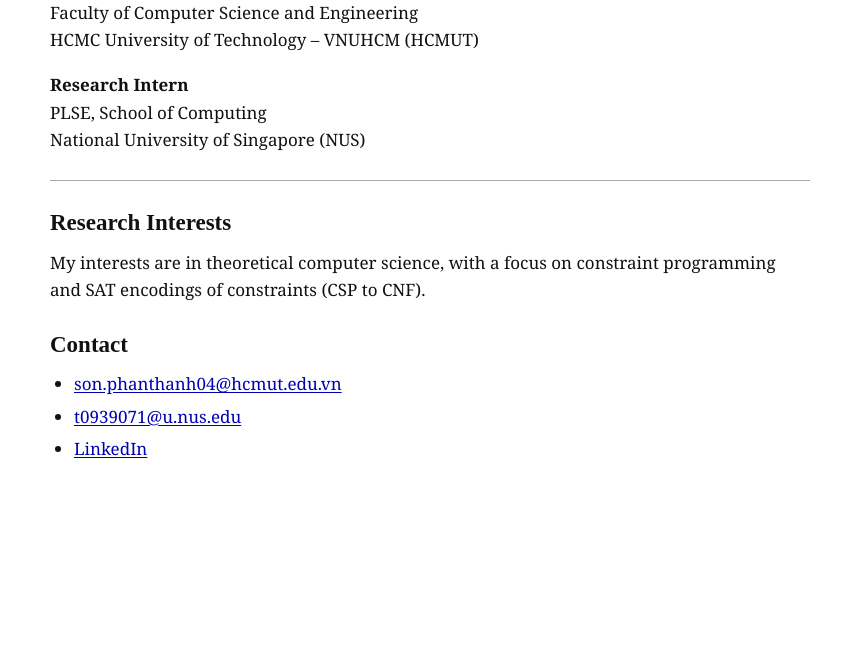
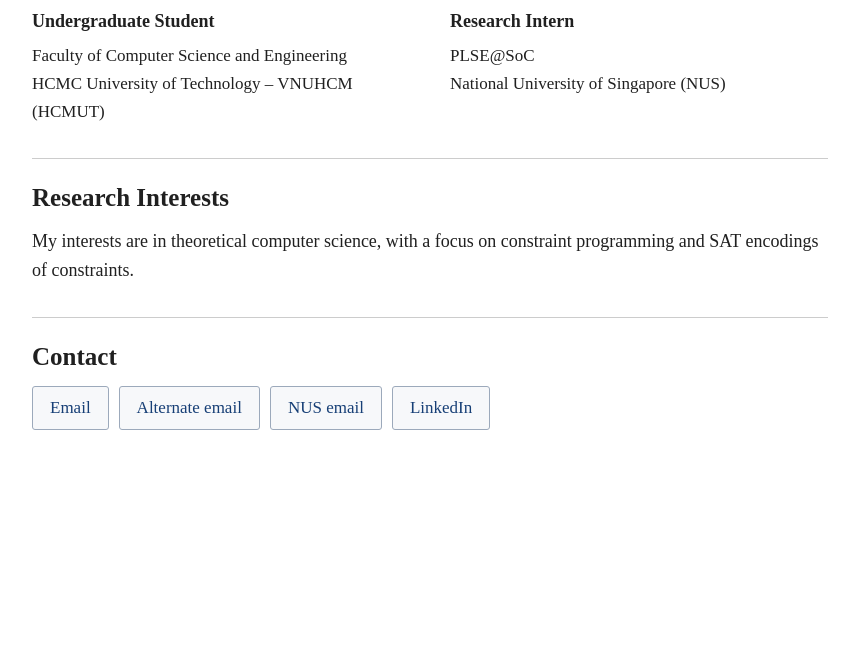
Before and after one commit to thanhson03041/thanhson03041.github.io, a plain HTML site: page index.html in a window 1280 px wide. Shown: the part 139-800 px from the top of the page, without its empty margins (210-1069 px from the left). Drawn offline with Linux system fonts and the light colour scheme.

Commit message:
Refine academic layout, wording, and contact buttons

```diff
--- a/index.html
+++ b/index.html
@@ -3,49 +3,53 @@
 <head>
 <meta charset="utf-8">
 <meta name="viewport" content="width=device-width, initial-scale=1">
-<meta name="description" content="Phan Thanh Son — undergraduate student at HCMUT and research intern at PLSE, School of Computing, National University of Singapore.">
+<meta name="description" content="Phan Thanh Son — undergraduate student at HCMUT and research intern at PLSE@SoC, National University of Singapore. Research interests in theoretical computer science, constraint programming, and SAT encodings of constraints.">
 <title>Phan Thanh Son</title>
 <style>
 html { color-scheme: light; }
-body { max-width: 760px; margin: 48px auto; padding: 0 22px; background: #fff; color: #111; font-family: Georgia, "Times New Roman", serif; font-size: 17px; line-height: 1.6; }
-h1, h2 { font-family: "Times New Roman", Times, serif; line-height: 1.2; }
-h1 { margin: 0 0 22px; font-size: 34px; }
-h2 { margin: 28px 0 12px; font-size: 23px; }
-p { margin: 0 0 18px; }
-a { color: #0000b3; text-decoration: underline; text-underline-offset: 2px; }
-a:visited { color: #551a8b; }
-a:hover { color: #000; }
-a:focus-visible { outline: 2px solid #0000b3; outline-offset: 3px; }
-hr { border: 0; border-top: 1px solid #aaa; margin: 27px 0; }
-ul { padding-left: 24px; margin: 0; }
-li { margin: 5px 0; }
-.contact a { overflow-wrap: anywhere; }
-@media (max-width: 480px) { body { margin: 28px auto; padding: 0 18px; font-size: 16px; } h1 { font-size: 30px; } }
+* { box-sizing: border-box; }
+body { max-width: 844px; margin: 64px auto; padding: 0 24px; background: #fff; color: #202020; font-family: "Times New Roman", Times, serif; font-size: 18px; line-height: 1.6; }
+h1, h2 { line-height: 1.2; }
+h1 { margin: 0 0 32px; font-size: 42px; font-weight: 700; }
+h2 { margin: 0 0 14px; font-size: 25px; }
+p { margin: 0; }
+.affiliations { display: grid; grid-template-columns: 1fr 1fr; gap: 24px 40px; }
+.affiliation { font-size: 17px; line-height: 1.65; }
+.affiliation strong { display: inline-block; margin-bottom: 5px; font-size: 18px; }
+section { border-top: 1px solid #ccc; margin-top: 32px; padding-top: 24px; }
+a { color: #173f76; }
+a:focus-visible { outline: 2px solid #173f76; outline-offset: 4px; }
+.contact-links { display: flex; flex-wrap: wrap; gap: 10px; }
+.contact-links a { display: inline-flex; align-items: center; justify-content: center; min-height: 44px; padding: 7px 17px; border: 1px solid #9ca9bb; border-radius: 3px; background: #f7f8fa; color: #173f76; font-size: 17px; line-height: 1.4; text-decoration: none; }
+.contact-links a:hover { background: #eaf0f7; border-color: #173f76; }
+@media (max-width: 600px) { body { margin: 32px auto; padding: 0 20px; font-size: 17px; } h1 { font-size: 36px; margin-bottom: 24px; } h2 { font-size: 23px; } .affiliations { grid-template-columns: 1fr; gap: 20px; } section { margin-top: 26px; padding-top: 22px; } }
 </style>
 </head>
 <body>
 <main>
 <header>
 <h1>Phan Thanh Son</h1>
-<p><strong>Undergraduate Student</strong><br>
+<div class="affiliations">
+<p class="affiliation"><strong>Undergraduate Student</strong><br>
 Faculty of Computer Science and Engineering<br>
 HCMC University of Technology – VNUHCM (HCMUT)</p>
-<p><strong>Research Intern</strong><br>
-PLSE, School of Computing<br>
+<p class="affiliation"><strong>Research Intern</strong><br>
+PLSE@SoC<br>
 National University of Singapore (NUS)</p>
+</div>
 </header>
-<hr>
 <section aria-labelledby="research-heading">
 <h2 id="research-heading">Research Interests</h2>
-<p>My interests are in theoretical computer science, with a focus on constraint programming and SAT encodings of constraints (CSP to CNF).</p>
+<p>My interests are in theoretical computer science, with a focus on constraint programming and SAT encodings of constraints.</p>
 </section>
-<section class="contact" aria-labelledby="contact-heading">
+<section aria-labelledby="contact-heading">
 <h2 id="contact-heading">Contact</h2>
-<ul>
-<li><a href="mailto:son.phanthanh04@hcmut.edu.vn">son.phanthanh04@hcmut.edu.vn</a></li>
-<li><a href="mailto:t0939071@u.nus.edu">t0939071@u.nus.edu</a></li>
-<li><a href="https://www.linkedin.com/in/sonphanthanh04/">LinkedIn</a></li>
-</ul>
+<div class="contact-links">
+<a href="mailto:sonphanthanh04@gmail.com" title="sonphanthanh04@gmail.com">Email</a>
+<a href="mailto:son.phanthanh04@gmail.com" title="son.phanthanh04@gmail.com">Alternate email</a>
+<a href="mailto:t0939071@u.nus.edu" title="t0939071@u.nus.edu">NUS email</a>
+<a href="https://www.linkedin.com/in/sonphanthanh04/">LinkedIn</a>
+</div>
 </section>
 </main>
 </body>
```
